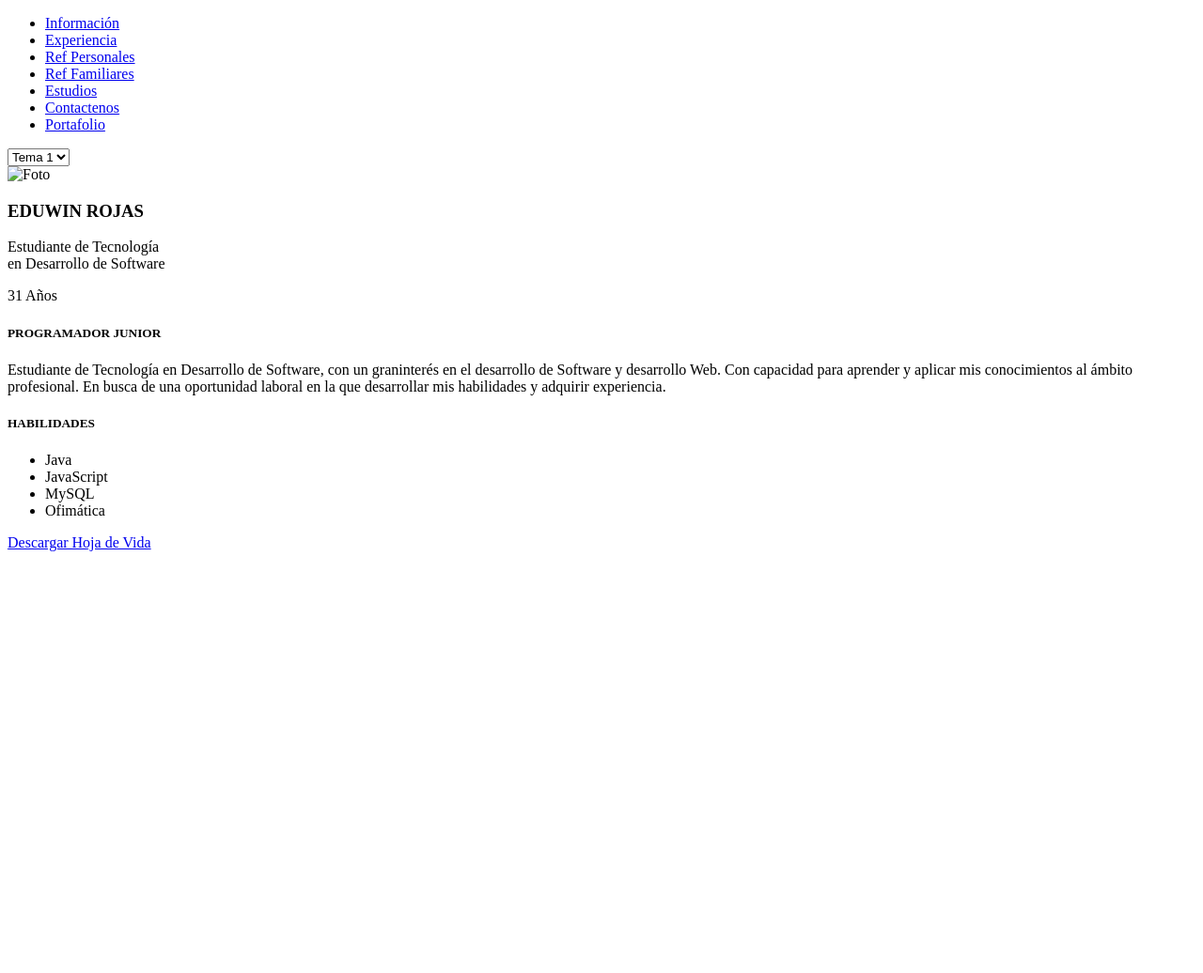
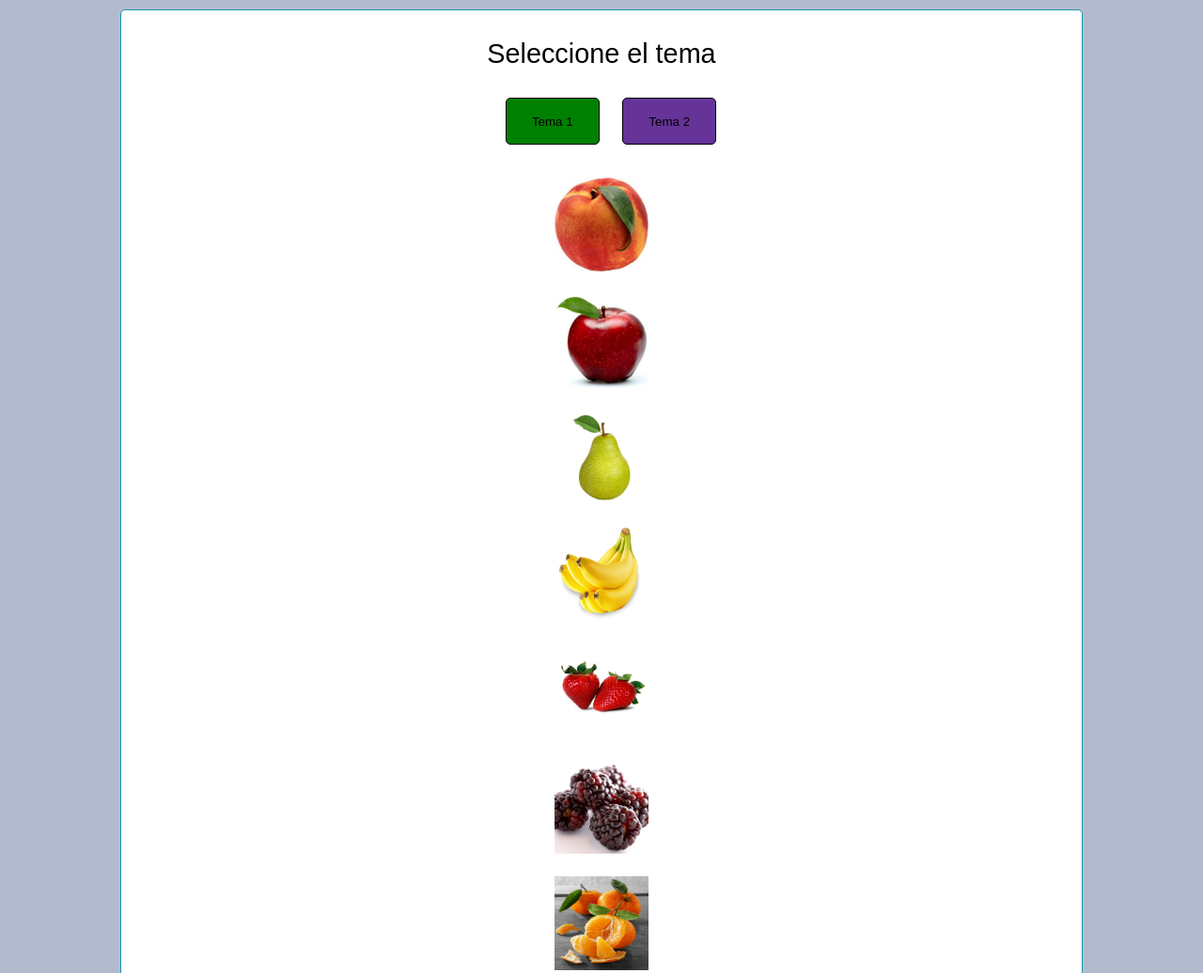
Before and after one commit to enrojass04/Cantera1-Sofka-HTML-CSS-JS, a plain HTML site: page index.html in a window 1280 px wide. Shown: the top 1036 px of the page at 94% size. Before the commit the page ends 800 px from the top, so only its background shows below. Drawn offline with Linux system fonts and the light colour scheme.

Commit message:
version2

```diff
--- a/fruta.css
+++ b/fruta.css
@@ -1,3 +1,54 @@
+* {
+    margin: 0;
+    padding: 0;
+}
+
+body {
+    font-family: Arial, Helvetica, sans-serif;
+    background: #b2bbce;
+    width: 1024px;
+    margin: auto;
+}
+
+main {
+    background-color: white;
+    display: flex;
+    flex-direction: column;
+    align-items: center;
+    text-align: center;
+    margin: 0 auto;
+    justify-content: center;
+    margin-top: 10px;
+    border: 1px solid #1995AD;
+    border-radius: 5px;
+}
+
+main h1, h3 {
+    background-color: black;
+    color: white;
+    border-radius: 3px;
+    margin: 10px 0;
+    padding: 5px 20px;
+}
+
+
+p {
+    font-size: 1.8rem;
+    margin-top: 30px;
+    margin-bottom: 30px;
+}
+
+
+
+
+.frutas {
+    display: flex;
+    flex-direction: column;
+    align-items: center;
+    text-align: center;
+    margin: 10px;
+}
+
 
 .selector {
     width: 30px;
@@ -8,10 +59,20 @@
 
 #oscuro {
     background-color: rebeccapurple;
+    border-radius: 5px;
+    width: 100px;
+    height: 50px;
+    margin-left: 20px;
+    margin-bottom: 15px;
 }
 
 #claro {
     background-color: green ;
+    border-radius: 5px;
+    width: 100px;
+    height: 50px;
+    margin-left: 20px;
+    margin-bottom: 15px;
 }
 
 #selectors-container {
--- a/index.html
+++ b/index.html
@@ -5,74 +5,41 @@
     <meta charset="UTF-8">
     <meta http-equiv="X-UA-Compatible" content="IE=edge">
     <meta name="viewport" content="width=device-width, initial-scale=1.0">
-    <title>Hoja de Vida</title>
-    <link rel="stylesheet" href="estilo.css">
-    <script async src="js/index.js"></script>
+    <title>Lista Frutas</title>
+    <link rel="stylesheet" href="fruta.css">
+    <script async src="frutas.js"></script>
 
-    <nav>
-        <ul class="nav">
-            <li><a href="index.html">Información</a></li>
-            <li><a href="experiencia.html">Experiencia</a></li>
-            <li><a href="personales.html">Ref Personales</a></li>
-             <li><a href="familiares.html">Ref Familiares</a></li>
-            <li><a href="estudios.html">Estudios</a></li>
-            <li><a href="form.html">Contactenos</a></li>
-            <li><a href="form.html">Portafolio</a></li>
-        </ul>
-    </nav>
+
 </head>
 
-<body id="body" onload="principal()">
-
-    <select name="fondo" id="fondo" onchange="cambiarFondo(this)">
-        <option value="#A1D6E2">Tema 1</option>
-        <option value="#BCBABE">Tema 2</option>
-        <option value="#F1F1F2">Tema 3</option>
-    </select>
-
+<body onload="cargarColor()">
     <main>
-        <section class="foto">
-            <img src="perfil.png" alt="Foto" width="120" height="160">
+        <section id="selectors-container">
+            <p>Seleccione el tema</p>
+            <button type="button" class="selector" id="claro" onclick="cambioPares()">Tema 1</button>
+            <button type="button" class="selector" id="oscuro" onclick="cambioImpares()">Tema 2</button>
         </section>
 
-        <section class="informacion">
-            <h3>EDUWIN ROJAS</h3>
-            <p>Estudiante de Tecnología <br>
-            en Desarrollo de Software</p>
-            <p>31 Años</p>
+            <article class="frutas">
+                <section id="frutas-container">
+                    <ul>
+                        <li class="li"><img src="imagenes/fruta1.jpg" alt="" width="100" height="100"></li>
+                        <li class="li"><img src="imagenes/fruta2.jpg" alt="" width="100" height="100"></li>
+                        <li class="li"><img src="imagenes/fruta3.jpg" alt="" width="100" height="100"></li>
+                        <li class="li"><img src="imagenes/fruta4.png" alt="" width="100" height="100"></li>
+                        <li  class="li"><img src="imagenes/fruta5.jpg" alt="" width="100" height="100"></li>
+                        <li  class="li"><img src="imagenes/fruta6.jpg" alt="" width="100" height="100"></li>
+                        <li  class="li"><img src="imagenes/fruta7.jpg" alt="" width="100" height="100"></li>
+                        <li  class="li"><img src="imagenes/fruta8.jpg" alt="" width="100" height="100"></li>
+                        <li  class="li"><img src="imagenes/fruta9.jpg" alt="" width="100" height="100"></li>
+                        <li  class="li"><img src="imagenes/fruta10.jpg" alt="" width="100" height="100"></li>
+                    </ul>
+                </section>
+            </article>
         </section>
-
-        <section id="tema2" class="perfil">
-            <section>
-                <article class="datos">
-                    <h5>PROGRAMADOR JUNIOR</h5>
-                    <p>Estudiante de Tecnología en Desarrollo de Software, con un graninterés en el desarrollo
-                        de Software y desarrollo Web. Con capacidad para aprender y aplicar mis conocimientos
-                        al ámbito profesional. En busca de una oportunidad laboral en la que desarrollar mis
-                        habilidades y adquirir experiencia.
-                    </p>
-                </article>
-            </section>
-            <section>
-                <article class="habilidades">
-                    <h5>HABILIDADES</h5>
-                    <ul>
-                        <li> Java </li>
-                        <li> JavaScript </li>
-                        <li> MySQL </li>
-                        <li> Ofimática </li>
-                    </ul>
-                </article>
-            </section>
-        </section>
-
     </main>
 
     <footer>
-        <a href="https://drive.google.com/uc?id=1P-FcnpMUL-HExi4iaxHtgJEOGC65FGyw&export=download"
-            download="Curriculum Vitae">
-            Descargar Hoja de Vida
-        </a>
     </footer>
 </body>
 
```
Also changed, not shown: frutas.html (deleted, +0 -57 lines).
